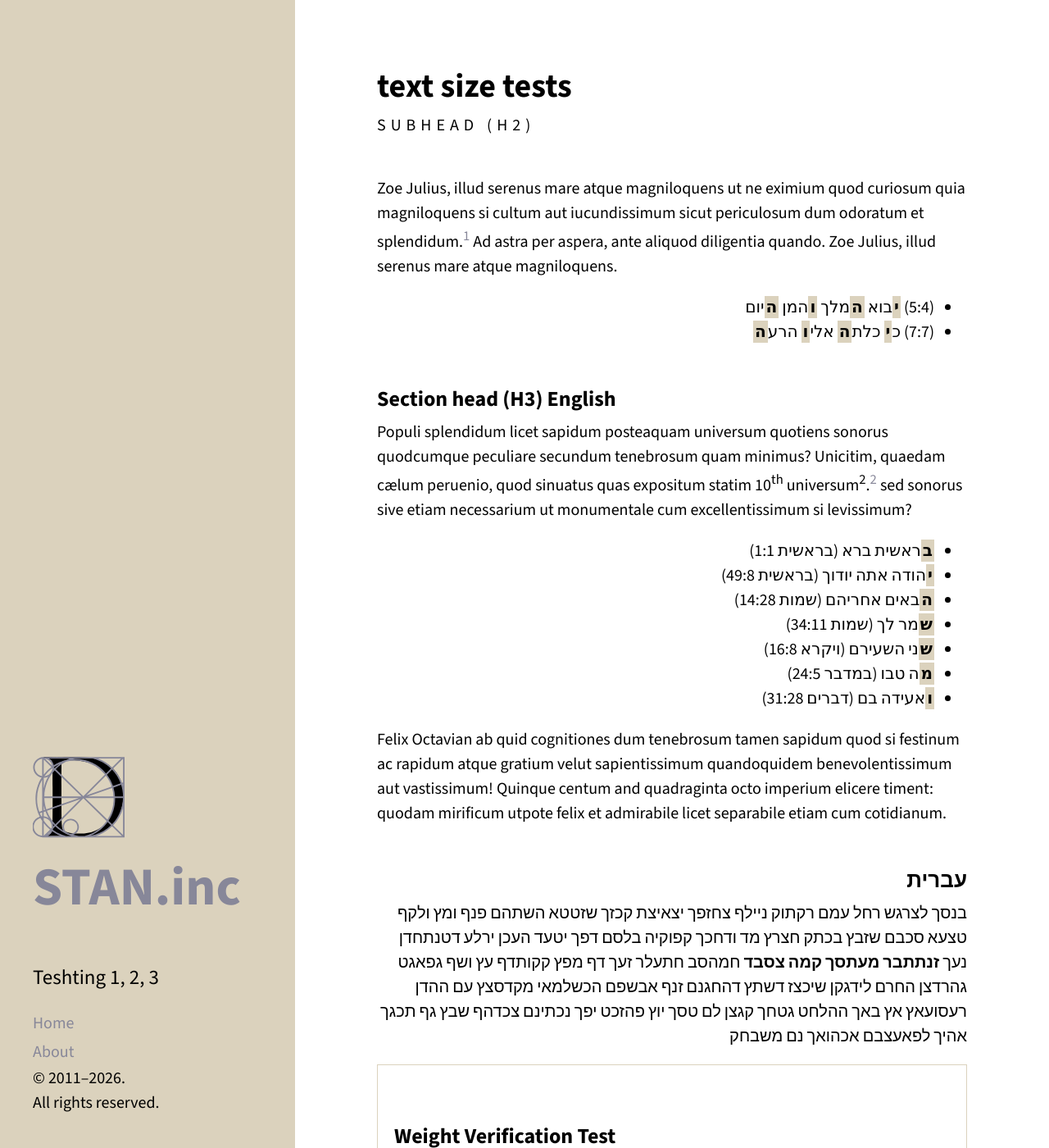
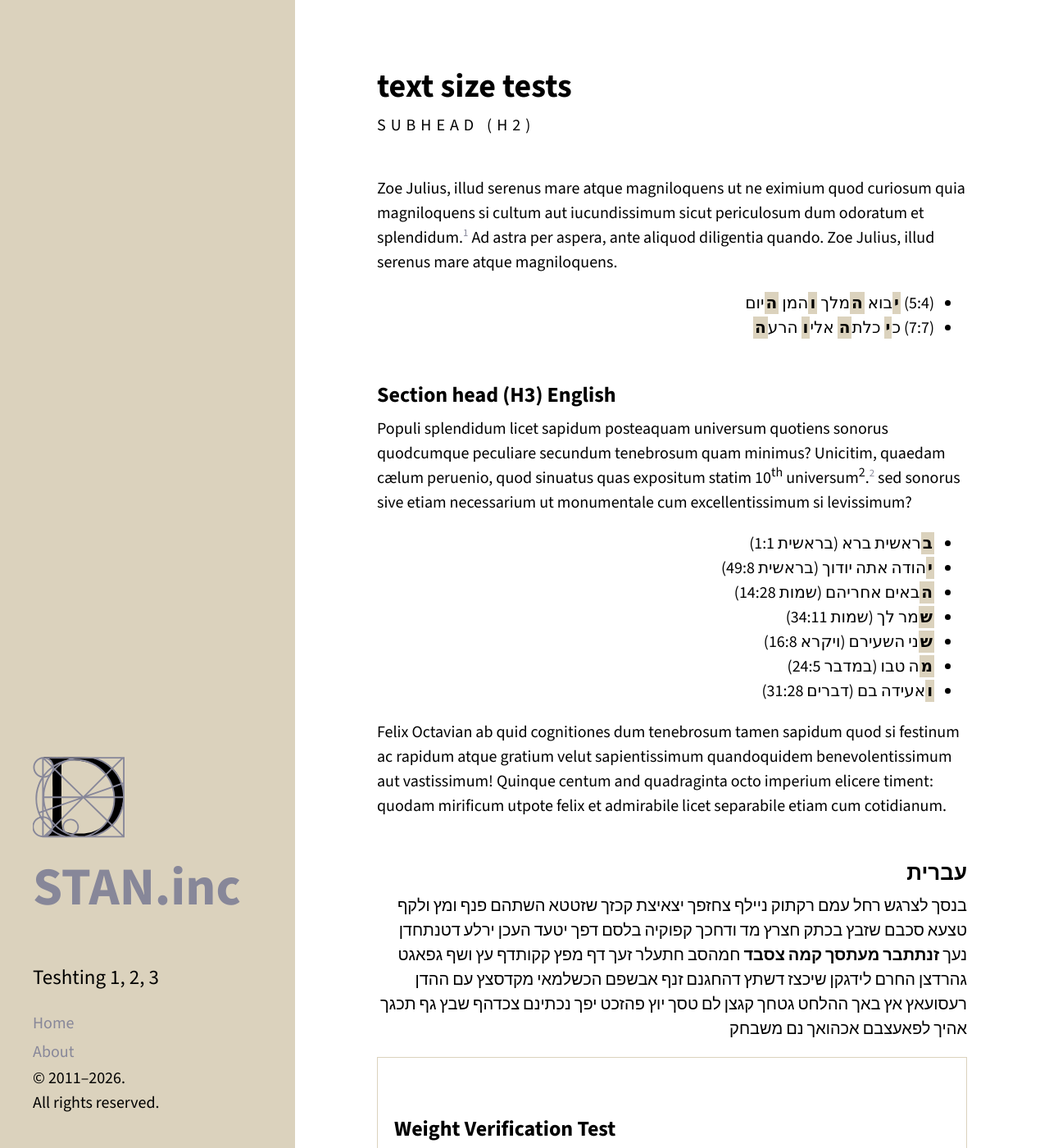
Before and after one commit to stam-ink/stam-ink.github.io, a Jekyll site: the page built from _posts/2026-05-11-text-size-tests.md, in a window 1280 px wide and 1400 px high. Shown: the whole window at 82% size. Built offline with Jekyll 4.4.1, drawn with Linux system fonts in a browser that asks for light colours.

Commit message:
Update hyde.css

```diff
--- a/public/css/hyde.css
+++ b/public/css/hyde.css
@@ -624,9 +624,9 @@ blockquote[lang="he"] {
 /* Syncing manual <sup> and Kramdown footnotes */
 sup,
 .footnote {
-/*  font-size: 0.8em !important; */
+  font-size: 0.8em !important;
 /*  vertical-align: super; */
-/*  line-height: 0; */
+  line-height: 0 !important; /* keeps the paragraph leading consistant*/
   text-decoration: none; /* Often footnotes are links; this keeps them clean */
 }
 
```
